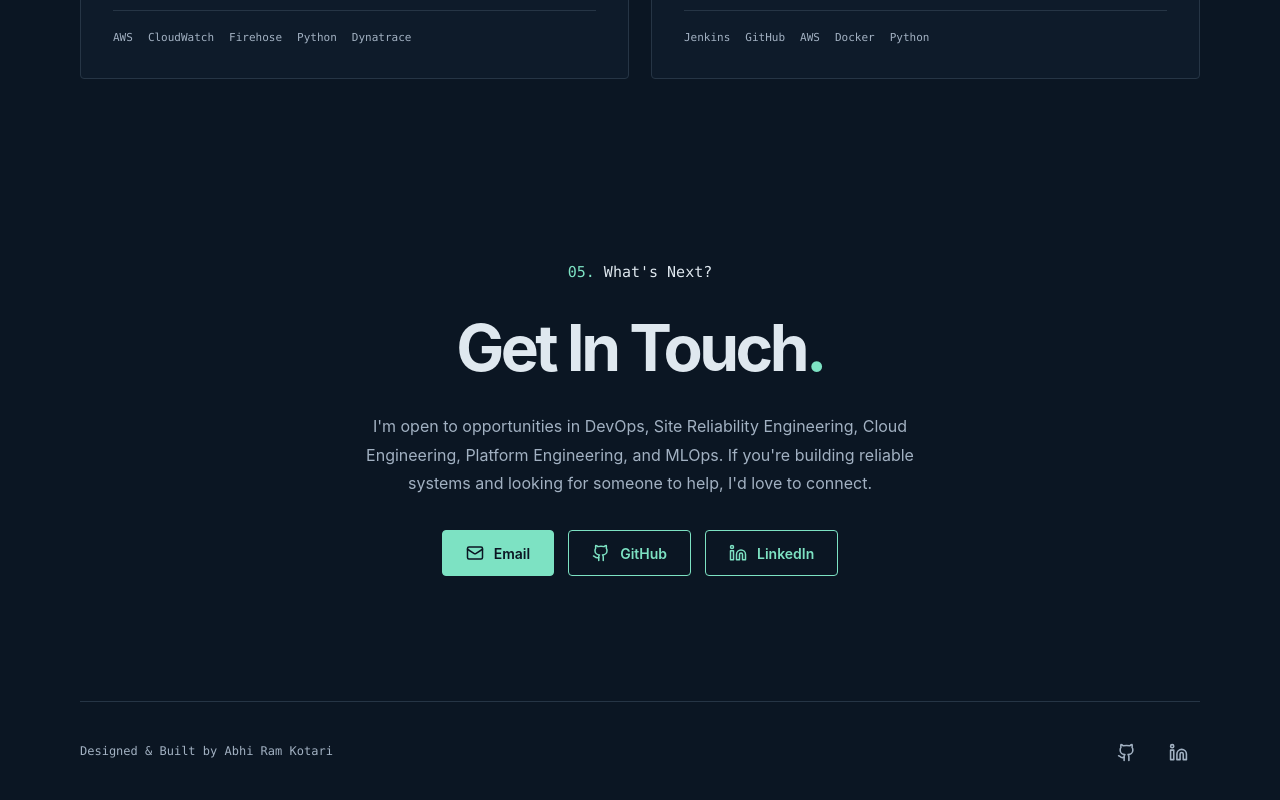
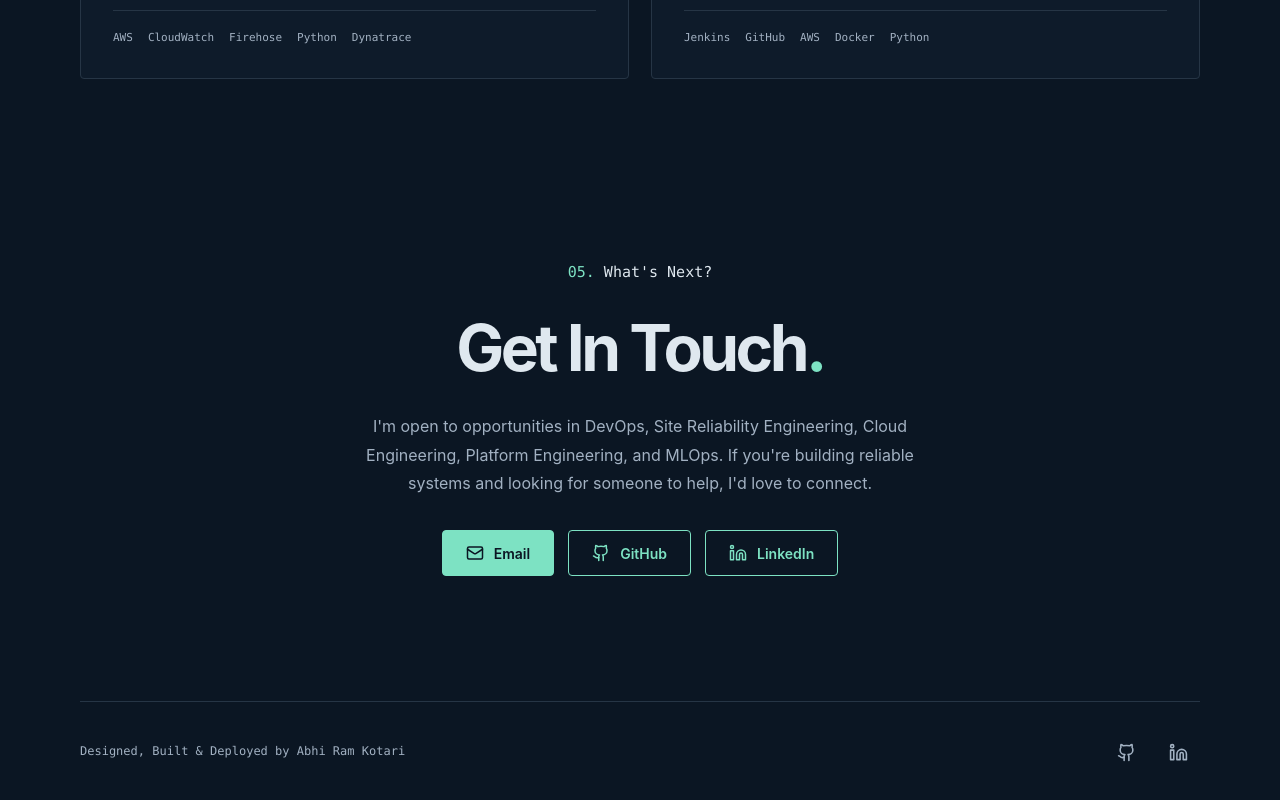
Before and after one commit to ramsrisaikotari/abhiram-portfolio, a React (Vite) app: page / in a window 1280 px wide. Shown: the part 3486-4286 px from the top of the page. Built offline with nearby package versions, Linux system fonts and the light colour scheme.

Commit message:
test: verify automatic Firebase deployment

```diff
--- a/src/components/Footer.tsx
+++ b/src/components/Footer.tsx
@@ -1,5 +1,5 @@
 import { Github, Linkedin } from 'lucide-react';
 import { profile } from '../data/profile';
 export default function Footer() {
-  return <footer className="footer"><p>Designed & Built by Abhi Ram Kotari</p><div><a className="icon-button" href={profile.github} target="_blank" rel="noopener noreferrer" aria-label="Abhi Ram Kotari on GitHub"><Github size={19} /></a><a className="icon-button" href={profile.linkedin} target="_blank" rel="noopener noreferrer" aria-label="Abhi Ram Kotari on LinkedIn"><Linkedin size={19} /></a></div></footer>;
+  return <footer className="footer"><p>Designed, Built & Deployed by Abhi Ram Kotari</p><div><a className="icon-button" href={profile.github} target="_blank" rel="noopener noreferrer" aria-label="Abhi Ram Kotari on GitHub"><Github size={19} /></a><a className="icon-button" href={profile.linkedin} target="_blank" rel="noopener noreferrer" aria-label="Abhi Ram Kotari on LinkedIn"><Linkedin size={19} /></a></div></footer>;
 }
```
